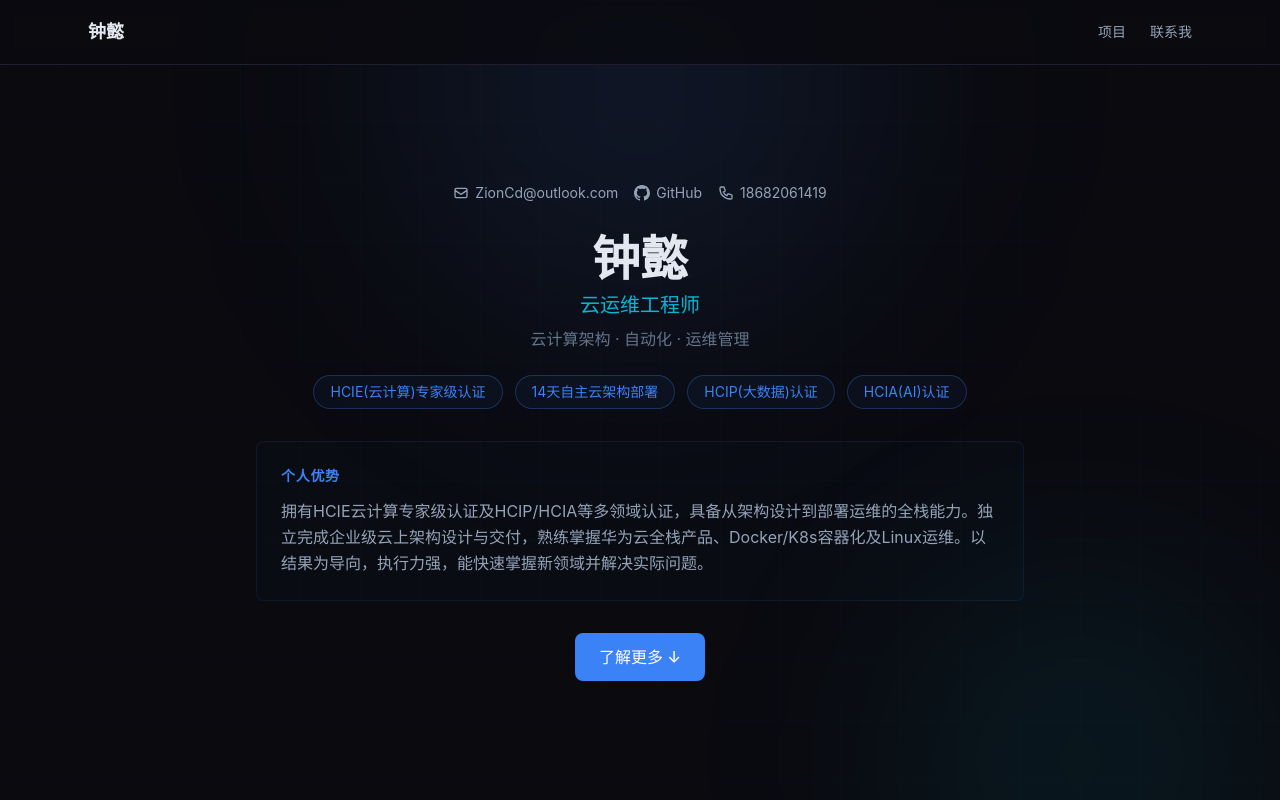
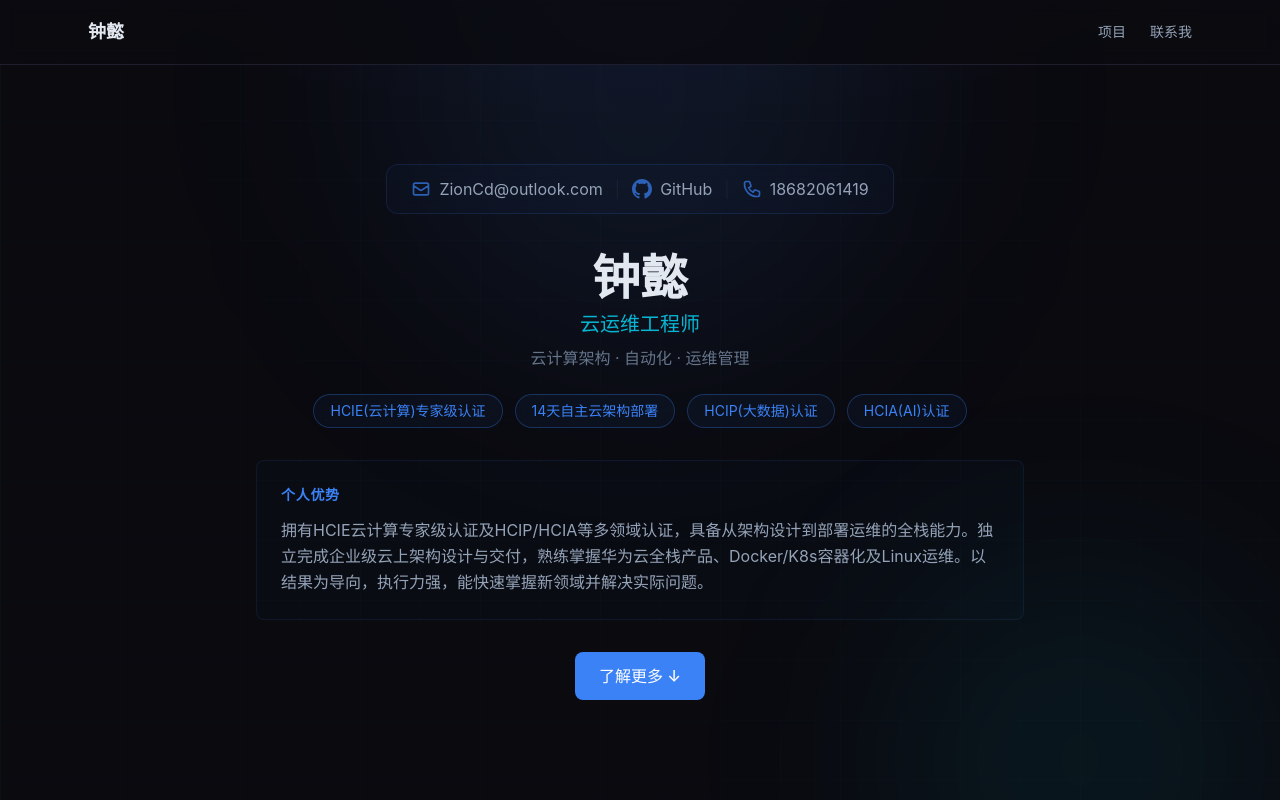
Before and after one commit to 123zhongyi12-sketch/portfolio, a Next.js app: page /ops in a window 1280 px wide. Shown: the top 800 px of the page. Built offline with nearby package versions, Linux system fonts and the light colour scheme.

Commit message:
feat: enlarge contact bar with card container, add subtle grid background with glow

```diff
--- a/src/app/globals.css
+++ b/src/app/globals.css
@@ -26,6 +26,16 @@ body {
   background-color: var(--color-dark-bg);
   color: var(--color-text-primary);
   font-family: var(--font-sans);
+  background-image:
+    /* 细微网格 */
+    linear-gradient(rgba(59, 130, 246, 0.03) 1px, transparent 1px),
+    linear-gradient(90deg, rgba(59, 130, 246, 0.03) 1px, transparent 1px),
+    /* 顶部光晕 */
+    radial-gradient(ellipse 80% 50% at 50% -20%, rgba(59, 130, 246, 0.08) 0%, transparent 70%),
+    /* 底部光晕 */
+    radial-gradient(ellipse 60% 30% at 50% 120%, rgba(6, 182, 212, 0.06) 0%, transparent 70%);
+  background-size: 80px 80px, 80px 80px, 100% 100%, 100% 100%;
+  background-attachment: fixed;
 }
 
 ::selection {
--- a/src/components/HeroSection.tsx
+++ b/src/components/HeroSection.tsx
@@ -36,20 +36,24 @@ export default function HeroSection({ resumeSlug }: HeroSectionProps) {
       <div className="pointer-events-none absolute -bottom-40 right-0 h-[400px] w-[400px] rounded-full bg-accent-secondary/8 blur-[100px]" />
 
       {/* 联系方式 */}
-      <div className="relative mb-8 flex flex-wrap items-center justify-center gap-4 text-sm text-text-secondary">
-        <a href={`mailto:${profile.contacts.email}`} className="flex items-center gap-1.5 hover:text-accent transition-colors">
-          <svg className="h-4 w-4" fill="none" viewBox="0 0 24 24" stroke="currentColor"><path strokeLinecap="round" strokeLinejoin="round" strokeWidth={2} d="M3 8l7.89 5.26a2 2 0 002.22 0L21 8M5 19h14a2 2 0 002-2V7a2 2 0 00-2-2H5a2 2 0 00-2 2v10a2 2 0 002 2z"/></svg>
-          {profile.contacts.email}
+      <div className="relative mb-10 flex flex-wrap items-center justify-center gap-3 rounded-xl border border-accent/15 bg-accent/[0.03] px-6 py-3 backdrop-blur-sm">
+        <a href={`mailto:${profile.contacts.email}`} className="flex items-center gap-2 text-base text-text-secondary hover:text-accent transition-colors group">
+          <svg className="h-5 w-5 text-accent/70 group-hover:text-accent transition-colors" fill="none" viewBox="0 0 24 24" stroke="currentColor"><path strokeLinecap="round" strokeLinejoin="round" strokeWidth={2} d="M3 8l7.89 5.26a2 2 0 002.22 0L21 8M5 19h14a2 2 0 002-2V7a2 2 0 00-2-2H5a2 2 0 00-2 2v10a2 2 0 002 2z"/></svg>
+          <span className="group-hover:text-accent transition-colors">{profile.contacts.email}</span>
         </a>
-        <a href={profile.contacts.github} target="_blank" rel="noopener noreferrer" className="flex items-center gap-1.5 hover:text-accent transition-colors">
-          <svg className="h-4 w-4" fill="currentColor" viewBox="0 0 24 24"><path d="M12 0c-6.626 0-12 5.373-12 12 0 5.302 3.438 9.8 8.207 11.387.599.111.793-.261.793-.577v-2.234c-3.338.726-4.033-1.416-4.033-1.416-.546-1.387-1.333-1.756-1.333-1.756-1.089-.745.083-.729.083-.729 1.205.084 1.839 1.237 1.839 1.237 1.07 1.834 2.807 1.304 3.492.997.107-.775.418-1.305.762-1.604-2.665-.305-5.467-1.334-5.467-5.931 0-1.311.469-2.381 1.236-3.221-.124-.303-.535-1.524.117-3.176 0 0 1.008-.322 3.301 1.23.957-.266 1.983-.399 3.003-.404 1.02.005 2.047.138 3.006.404 2.291-1.552 3.297-1.23 3.297-1.23.653 1.653.242 2.874.118 3.176.77.84 1.235 1.911 1.235 3.221 0 4.609-2.807 5.624-5.479 5.921.43.372.823 1.102.823 2.222v3.293c0 .319.192.694.801.576 4.765-1.589 8.199-6.086 8.199-11.386 0-6.627-5.373-12-12-12z"/></svg>
-          GitHub
+        <span className="hidden sm:block text-dark-border">|</span>
+        <a href={profile.contacts.github} target="_blank" rel="noopener noreferrer" className="flex items-center gap-2 text-base text-text-secondary hover:text-accent transition-colors group">
+          <svg className="h-5 w-5 text-accent/70 group-hover:text-accent transition-colors" fill="currentColor" viewBox="0 0 24 24"><path d="M12 0c-6.626 0-12 5.373-12 12 0 5.302 3.438 9.8 8.207 11.387.599.111.793-.261.793-.577v-2.234c-3.338.726-4.033-1.416-4.033-1.416-.546-1.387-1.333-1.756-1.333-1.756-1.089-.745.083-.729.083-.729 1.205.084 1.839 1.237 1.839 1.237 1.07 1.834 2.807 1.304 3.492.997.107-.775.418-1.305.762-1.604-2.665-.305-5.467-1.334-5.467-5.931 0-1.311.469-2.381 1.236-3.221-.124-.303-.535-1.524.117-3.176 0 0 1.008-.322 3.301 1.23.957-.266 1.983-.399 3.003-.404 1.02.005 2.047.138 3.006.404 2.291-1.552 3.297-1.23 3.297-1.23.653 1.653.242 2.874.118 3.176.77.84 1.235 1.911 1.235 3.221 0 4.609-2.807 5.624-5.479 5.921.43.372.823 1.102.823 2.222v3.293c0 .319.192.694.801.576 4.765-1.589 8.199-6.086 8.199-11.386 0-6.627-5.373-12-12-12z"/></svg>
+          <span className="group-hover:text-accent transition-colors">GitHub</span>
         </a>
         {profile.contacts.phone && (
-          <span className="flex items-center gap-1.5">
-            <svg className="h-4 w-4" fill="none" viewBox="0 0 24 24" stroke="currentColor"><path strokeLinecap="round" strokeLinejoin="round" strokeWidth={2} d="M3 5a2 2 0 012-2h3.28a1 1 0 01.948.684l1.498 4.493a1 1 0 01-.502 1.21l-2.257 1.13a11.042 11.042 0 005.516 5.516l1.13-2.257a1 1 0 011.21-.502l4.493 1.498a1 1 0 01.684.949V19a2 2 0 01-2 2h-1C9.716 21 3 14.284 3 6V5z"/></svg>
-            {profile.contacts.phone}
-          </span>
+          <>
+            <span className="hidden sm:block text-dark-border">|</span>
+            <span className="flex items-center gap-2 text-base text-text-secondary">
+              <svg className="h-5 w-5 text-accent/70" fill="none" viewBox="0 0 24 24" stroke="currentColor"><path strokeLinecap="round" strokeLinejoin="round" strokeWidth={2} d="M3 5a2 2 0 012-2h3.28a1 1 0 01.948.684l1.498 4.493a1 1 0 01-.502 1.21l-2.257 1.13a11.042 11.042 0 005.516 5.516l1.13-2.257a1 1 0 011.21-.502l4.493 1.498a1 1 0 01.684.949V19a2 2 0 01-2 2h-1C9.716 21 3 14.284 3 6V5z"/></svg>
+              <span>{profile.contacts.phone}</span>
+            </span>
+          </>
         )}
       </div>
 
```
